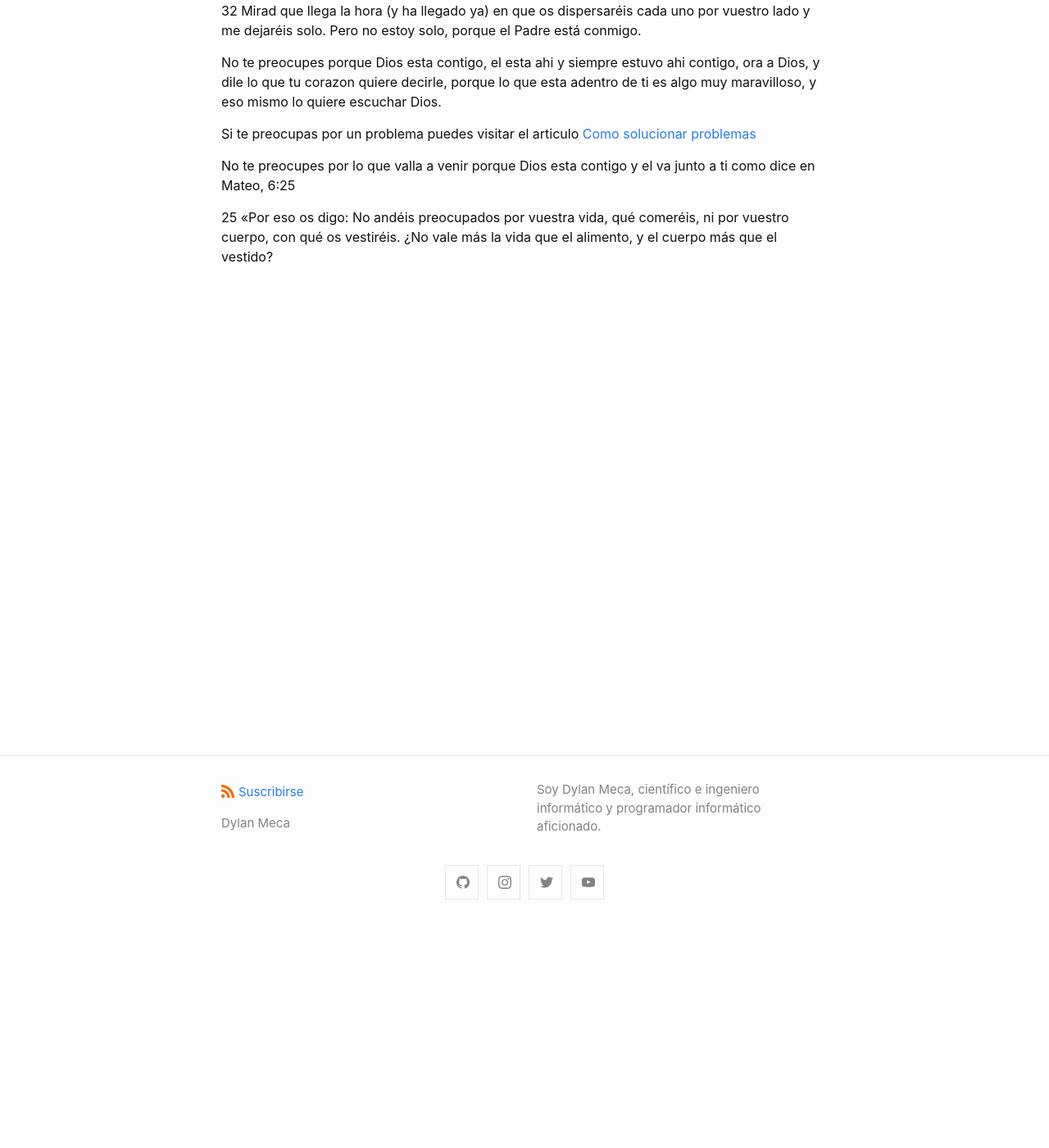
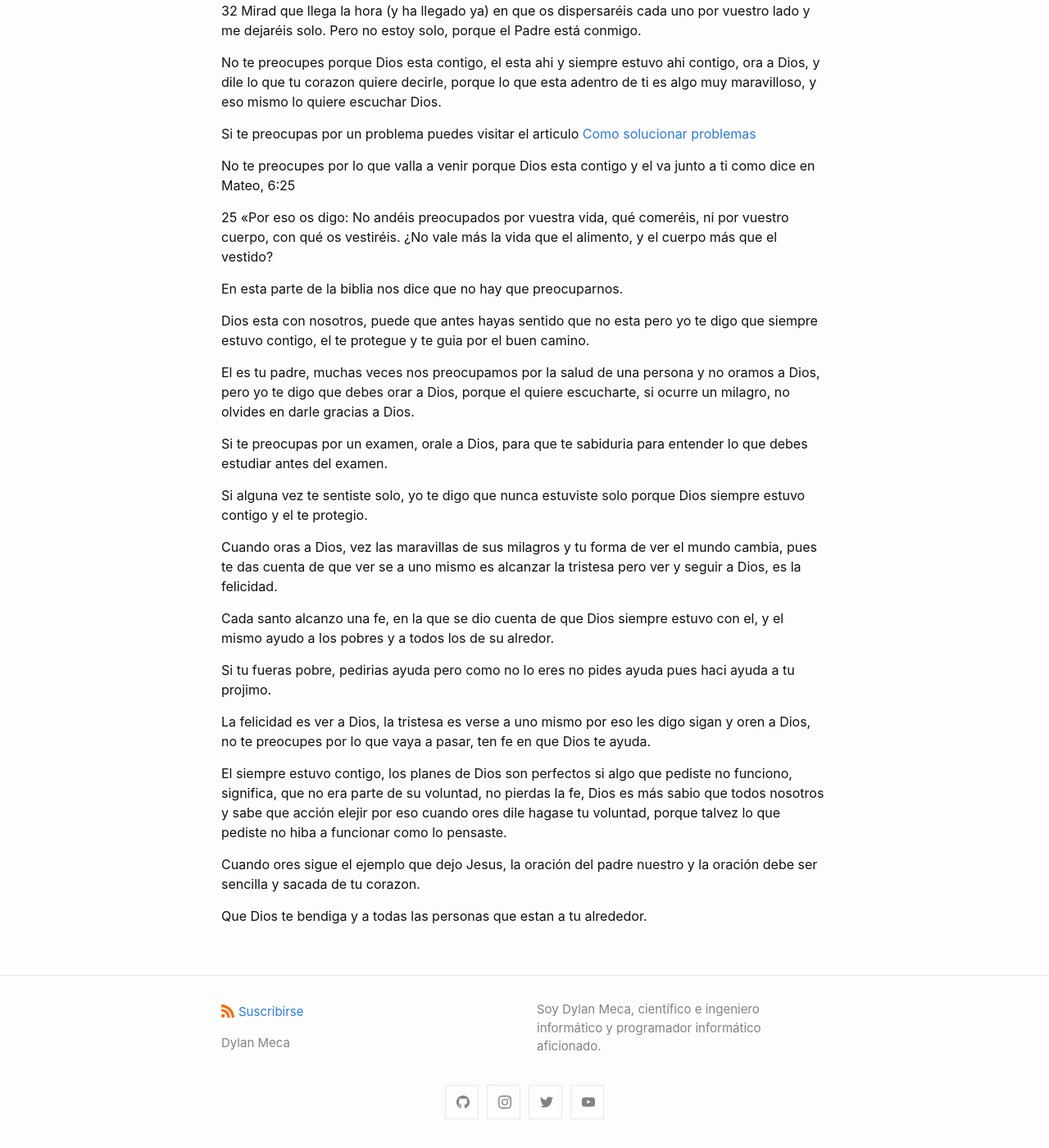
Before and after one commit to dylanmeca/dylanmeca.github.io, a Jekyll site: the page built from _posts/2021-06-07-Como-dejar-de-preocuparse.md, in a window 1280 px wide and 1400 px high, scrolled down 268 px. Shown: the whole window at 82% size. Built offline with Jekyll 4.4.1, drawn with Linux system fonts in a browser that asks for light colours; a script that is not in the unit is left out; comment, search, counter and statistics services are not loaded.

Commit message:
Update 2021-06-07-Como-dejar-de-preocuparse.md

```diff
--- a/_posts/2021-06-07-Como-dejar-de-preocuparse.md
+++ b/_posts/2021-06-07-Como-dejar-de-preocuparse.md
@@ -26,3 +26,28 @@ Si te preocupas por un problema puedes visitar el articulo [Como solucionar prob
 No te preocupes por lo que valla a venir porque Dios esta contigo y el va junto a ti como dice en Mateo, 6:25
 
 25 «Por eso os digo: No andéis preocupados por vuestra vida, qué comeréis, ni por vuestro cuerpo, con qué os vestiréis. ¿No vale más la vida que el alimento, y el cuerpo más que el vestido?
+
+En esta parte de la biblia nos dice que no hay que preocuparnos.
+
+Dios esta con nosotros, puede que antes hayas sentido que no esta pero yo te digo que siempre estuvo contigo, el te protegue y te guia por el buen camino.
+
+El es tu padre, muchas veces nos preocupamos por la salud de una persona y no oramos a Dios, pero yo te digo que debes orar a Dios, porque el quiere escucharte, si ocurre un milagro, no olvides en darle gracias a Dios.
+
+Si te preocupas por un examen, orale a Dios, para que te sabiduria para entender lo que debes estudiar antes del examen.
+
+Si alguna vez te sentiste solo, yo te digo que nunca estuviste solo porque Dios siempre estuvo contigo y el te protegio.
+
+Cuando oras a Dios, vez las maravillas de sus milagros y tu forma de ver el mundo cambia, pues te das cuenta de que ver se a uno mismo es alcanzar la tristesa pero ver y seguir a Dios, es la felicidad.
+
+Cada santo alcanzo una fe, en la que se dio cuenta de que Dios siempre estuvo con el, y el mismo ayudo a los pobres y a todos los de su alredor.
+
+Si tu fueras pobre, pedirias ayuda pero como no lo eres no pides ayuda pues haci ayuda a tu projimo.
+
+La felicidad es ver a Dios, la tristesa es verse a uno mismo por eso les digo sigan y oren a Dios, no te preocupes por lo que vaya a pasar, ten fe en que Dios te ayuda.
+
+El siempre estuvo contigo, los planes de Dios son perfectos si algo que pediste no funciono, significa, que no era parte de su voluntad, no pierdas la fe, Dios es más sabio que todos nosotros y sabe
+que acción elejir por eso cuando ores dile hagase tu voluntad, porque talvez lo que pediste no hiba a funcionar como lo pensaste.
+
+Cuando ores sigue el ejemplo que dejo Jesus, la oración del padre nuestro y la oración debe ser sencilla y sacada de tu corazon.
+
+Que Dios te bendiga y a todas las personas que estan a tu alrededor.
```
